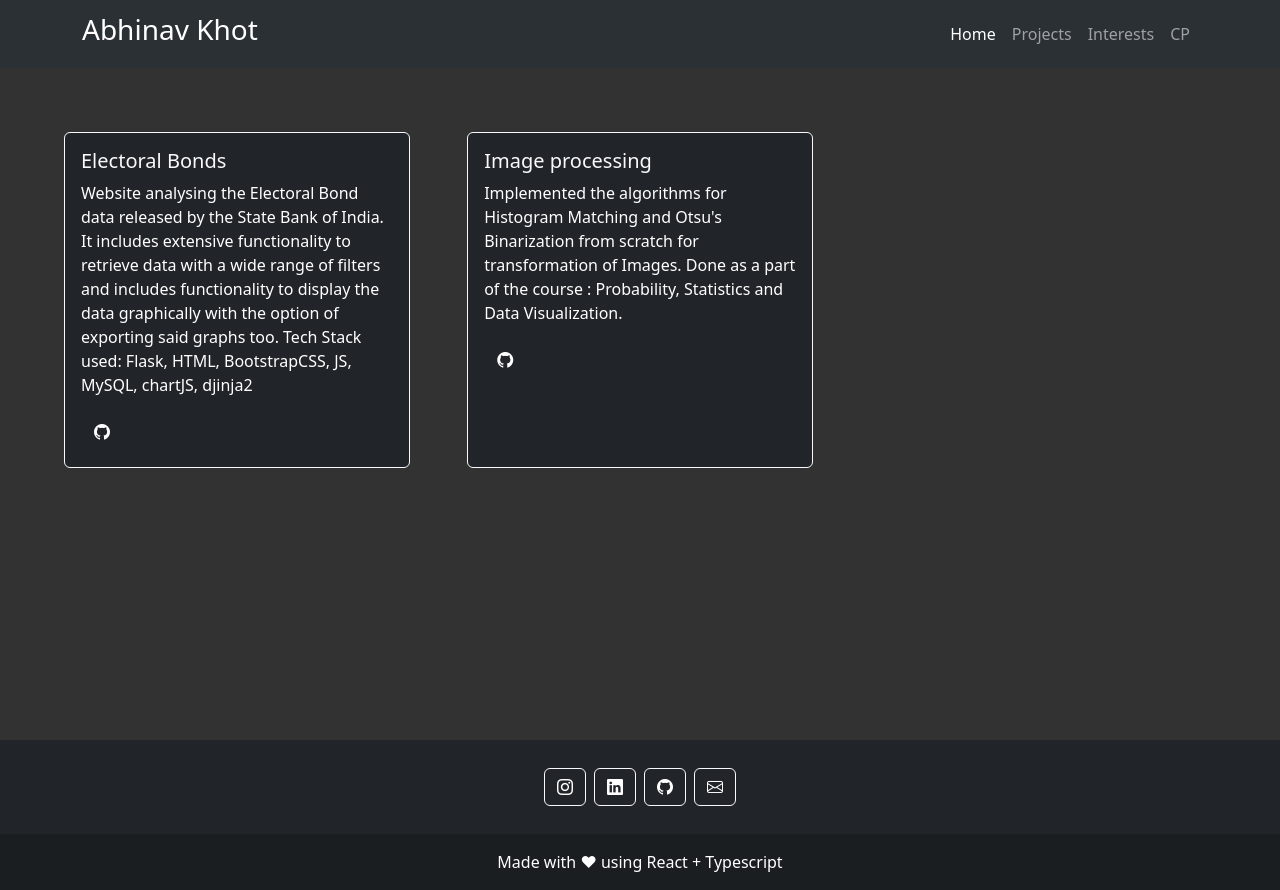
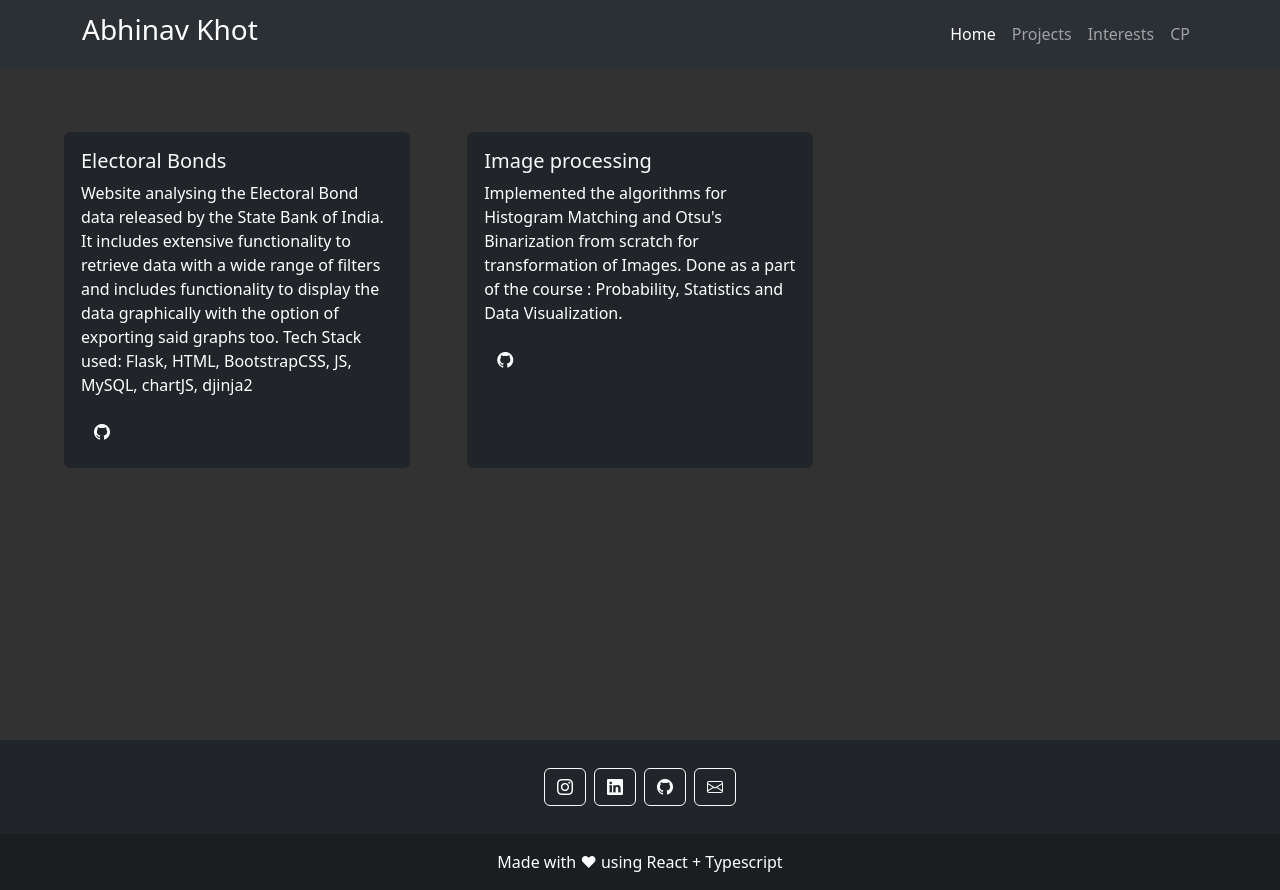
Before and after one commit to NiTr0z0/portfolio_website, a React (Vite) app: page /portfolio_website/Projects in a window 1280 px wide. Built offline with nearby package versions, Linux system fonts and the light colour scheme.

Commit message:
minor cosmetic change

```diff
--- a/package.json
+++ b/package.json
@@ -15,7 +15,8 @@
     "mdb-react-ui-kit": "^8.0.0",
     "react": "^18.2.0",
     "react-dom": "^18.2.0",
-    "react-router-dom": "^6.23.1"
+    "react-router-dom": "^6.23.1",
+    "react-skillicons": "^1.0.2"
   },
   "devDependencies": {
     "@types/react": "^18.2.66",
--- a/src/components/Card.tsx
+++ b/src/components/Card.tsx
@@ -9,7 +9,7 @@ interface Props {
 const Card = ({ title, children, buttonLink, buttonImageName }: Props) => {
   return (
     <>
-      <div className="card border-light mb-3 text-light bg-dark">
+      <div className="card border-dark mb-3 text-light bg-dark">
         <div className="card-body">
           <h5 className="card-title">{title}</h5>
           <p className="card-text">{children}</p>
```
Also changed, not shown: 1 other file (tests, documents, lock files or other folders).
